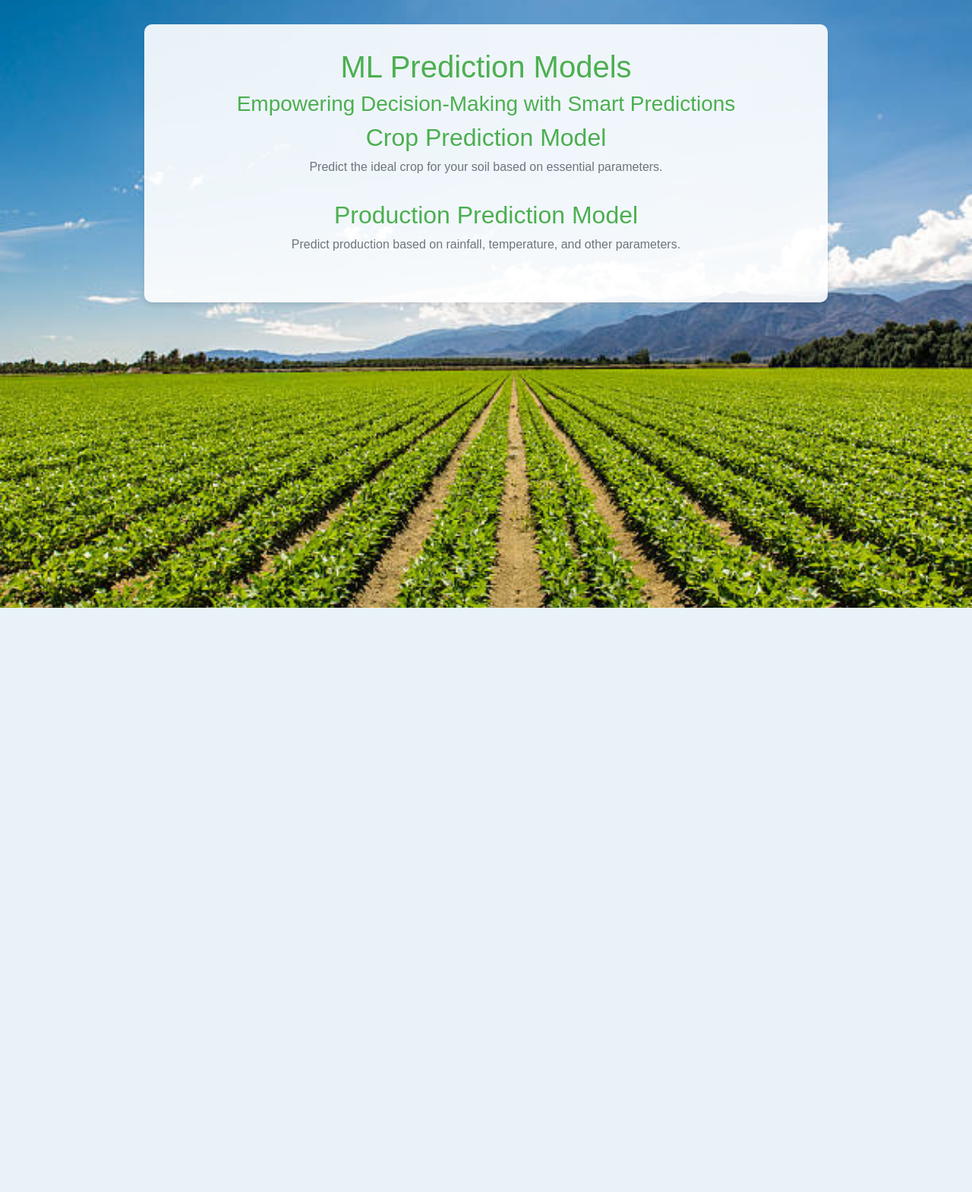
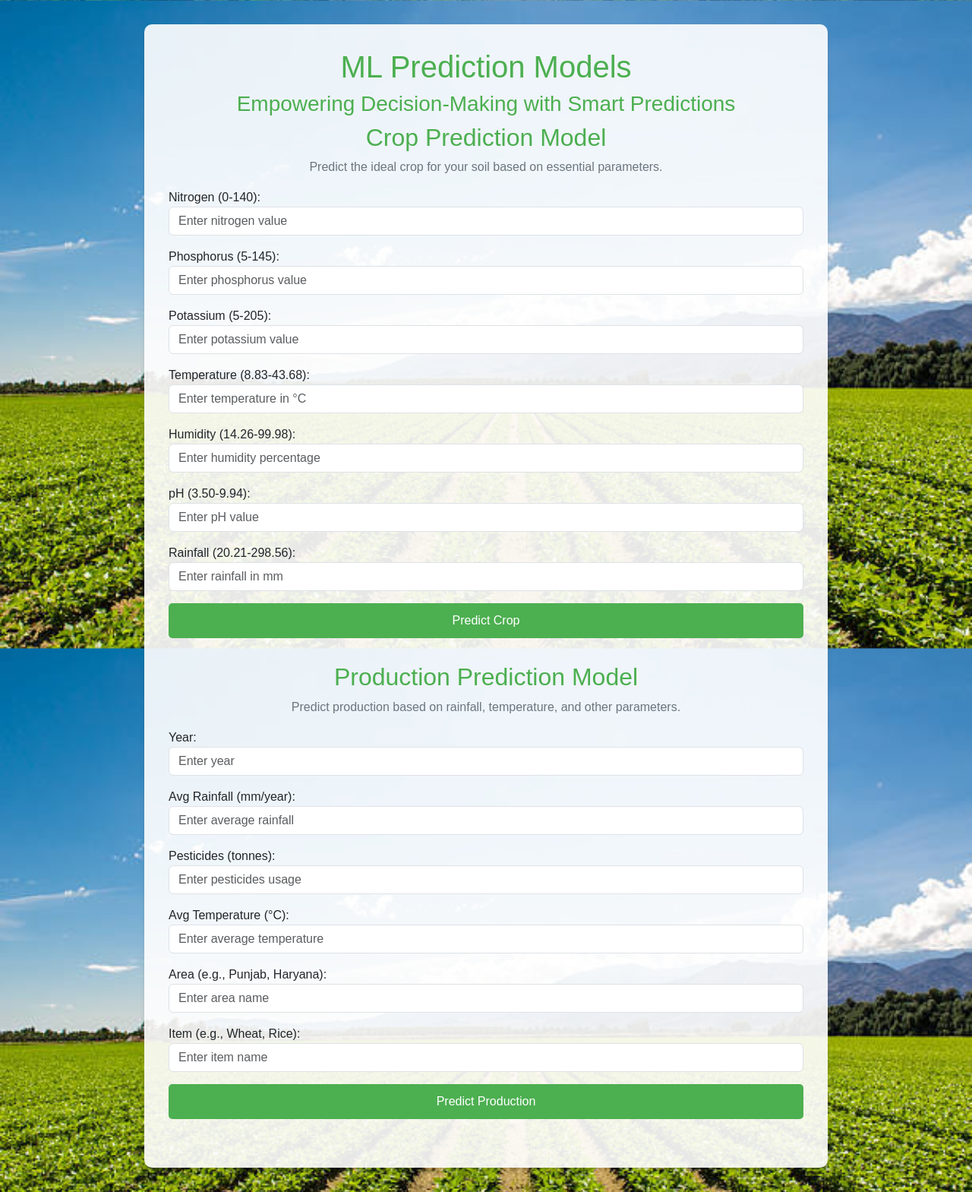
Before and after one commit to prashant-masote/combinedmodels, a Flask app: page / in a window 1280 px wide. Shown: the whole page at 76% size. Before the commit the page ends 800 px from the top, so only its background shows below. Run offline with Flask 3, Linux system fonts and the light colour scheme; parts of the project's set-up code (start-up, migrations or seed data) failed here and were passed over.

Commit message:
Update index.html

```diff
--- a/templates/index.html
+++ b/templates/index.html
@@ -8,7 +8,7 @@
     <link href="https://cdn.jsdelivr.net/npm/bootstrap@5.3.0-alpha1/dist/css/bootstrap.min.css" rel="stylesheet">
     <style>
         body {
-            background-image: url("{{ url_for('static', filename='farm.jpg') }}"); /* Use Flask's url_for function */
+            background-image: url('{{ url_for("static", filename="farm.jpg") }}');
             background-size: cover;
             background-position: center;
             background-attachment: fixed;
@@ -20,7 +20,7 @@
         .container {
             max-width: 900px;
             margin: 2rem auto;
-            background: rgba(255, 255, 255, 0.9); /* Add transparency to make the background visible */
+            background: rgba(255, 255, 255, 0.9);
             padding: 2rem;
             border-radius: 10px;
             box-shadow: 0 4px 6px rgba(0, 0, 0, 0.1);
@@ -92,7 +92,35 @@
             <h2>Crop Prediction Model</h2>
             <p>Predict the ideal crop for your soil based on essential parameters.</p>
             <form action="/predict-crop" method="POST">
-                <!-- Form content here -->
+                <div class="form-group">
+                    <label for="Nitrogen">Nitrogen (0-140):</label>
+                    <input type="number" class="form-control" id="Nitrogen" name="Nitrogen" required step="0.001" min="0" max="140" placeholder="Enter nitrogen value">
+                </div>
+                <div class="form-group">
+                    <label for="Phosphorus">Phosphorus (5-145):</label>
+                    <input type="number" class="form-control" id="Phosphorus" name="Phosphorus" required step="0.001" min="5" max="145" placeholder="Enter phosphorus value">
+                </div>
+                <div class="form-group">
+                    <label for="Potassium">Potassium (5-205):</label>
+                    <input type="number" class="form-control" id="Potassium" name="Potassium" required step="0.001" min="5" max="205" placeholder="Enter potassium value">
+                </div>
+                <div class="form-group">
+                    <label for="temperature">Temperature (8.83-43.68):</label>
+                    <input type="number" class="form-control" id="temperature" name="temperature" required step="0.001" min="8.83" max="43.68" placeholder="Enter temperature in °C">
+                </div>
+                <div class="form-group">
+                    <label for="humidity">Humidity (14.26-99.98):</label>
+                    <input type="number" class="form-control" id="humidity" name="humidity" required step="0.001" min="14.26" max="99.98" placeholder="Enter humidity percentage">
+                </div>
+                <div class="form-group">
+                    <label for="pH">pH (3.50-9.94):</label>
+                    <input type="number" class="form-control" id="pH" name="pH" required step="0.01" min="3.50" max="9.94" placeholder="Enter pH value">
+                </div>
+                <div class="form-group">
+                    <label for="rainfall">Rainfall (20.21-298.56):</label>
+                    <input type="number" class="form-control" id="rainfall" name="rainfall" required step="0.001" min="20.21" max="298.56" placeholder="Enter rainfall in mm">
+                </div>
+                <button type="submit" class="btn">Predict Crop</button>
             </form>
         </section>
 
@@ -101,7 +129,31 @@
             <h2>Production Prediction Model</h2>
             <p>Predict production based on rainfall, temperature, and other parameters.</p>
             <form action="/predict-production" method="POST">
-                <!-- Form content here -->
+                <div class="form-group">
+                    <label for="Year">Year:</label>
+                    <input type="number" class="form-control" id="Year" name="Year" required placeholder="Enter year">
+                </div>
+                <div class="form-group">
+                    <label for="average_rain_fall_mm_per_year">Avg Rainfall (mm/year):</label>
+                    <input type="number" class="form-control" id="average_rain_fall_mm_per_year" name="average_rain_fall_mm_per_year" required step="0.01" placeholder="Enter average rainfall">
+                </div>
+                <div class="form-group">
+                    <label for="pesticides_tonnes">Pesticides (tonnes):</label>
+                    <input type="number" class="form-control" id="pesticides_tonnes" name="pesticides_tonnes" required step="0.01" placeholder="Enter pesticides usage">
+                </div>
+                <div class="form-group">
+                    <label for="avg_temp">Avg Temperature (°C):</label>
+                    <input type="number" class="form-control" id="avg_temp" name="avg_temp" required step="0.01" placeholder="Enter average temperature">
+                </div>
+                <div class="form-group">
+                    <label for="Area">Area (e.g., Punjab, Haryana):</label>
+                    <input type="text" class="form-control" id="Area" name="Area" required placeholder="Enter area name">
+                </div>
+                <div class="form-group">
+                    <label for="Item">Item (e.g., Wheat, Rice):</label>
+                    <input type="text" class="form-control" id="Item" name="Item" required placeholder="Enter item name">
+                </div>
+                <button type="submit" class="btn">Predict Production</button>
             </form>
         </section>
 
```
